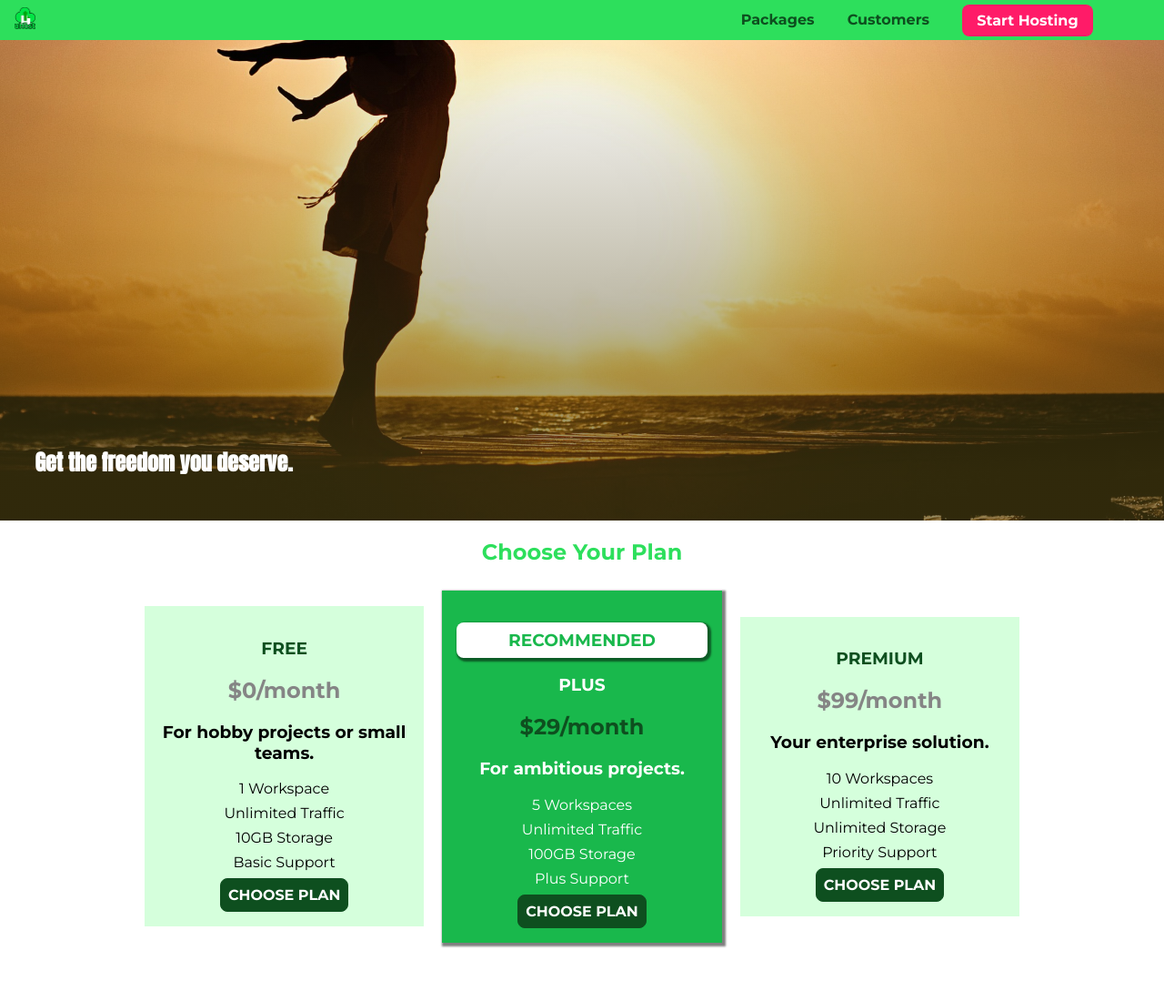
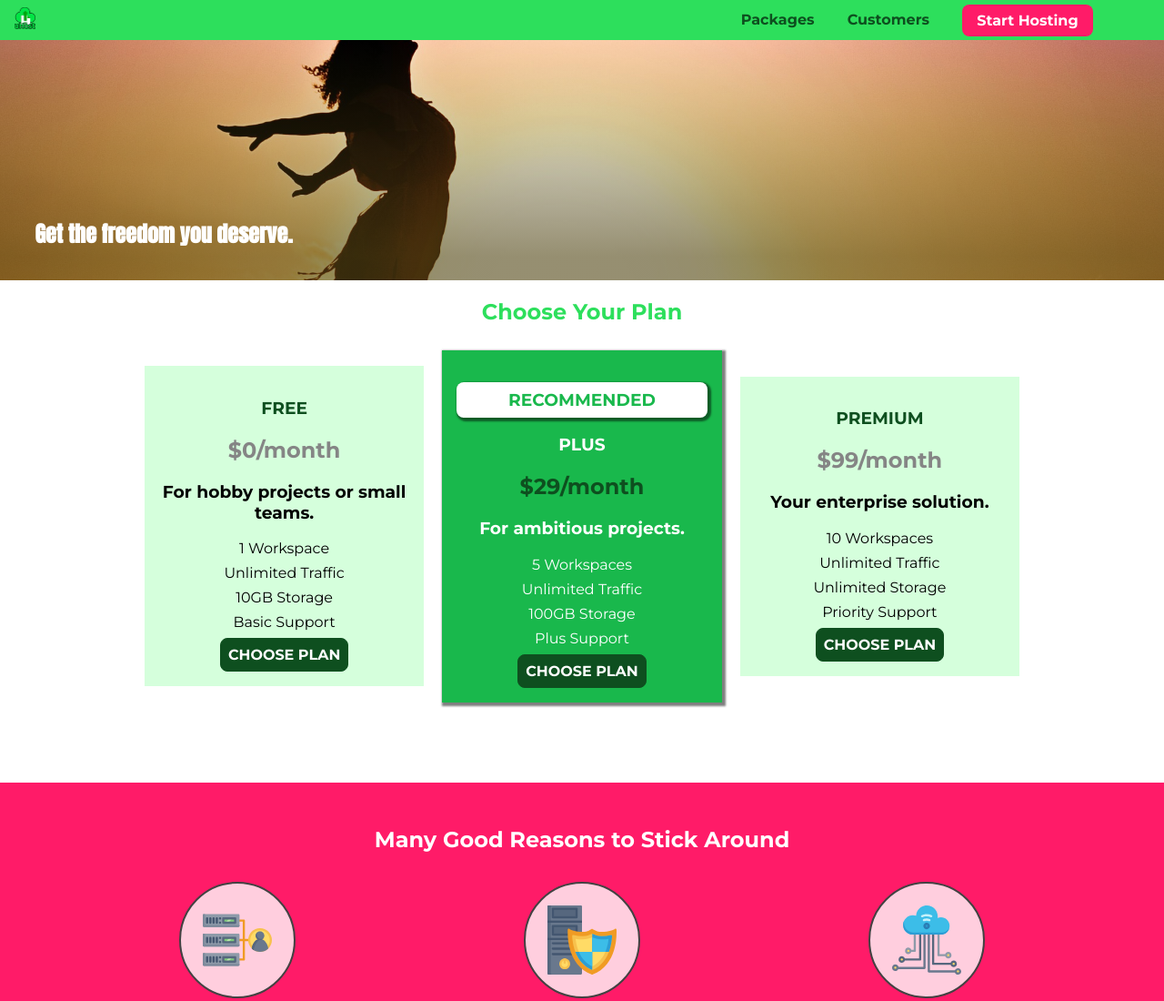
Before and after one commit to OlenaPetrova2002/Project-2-05, a plain HTML site: page index.html in a window 1280 px wide. Shown: the top 1100 px of the page at 91% size. Drawn offline with Linux system fonts and the light colour scheme.

Commit message:
112-vw, vh-6

```diff
--- a/main.css
+++ b/main.css
@@ -1,6 +1,6 @@
 #product-overview {
   background: linear-gradient(to top, rgba(80, 68, 18, 0.6) 10%, transparent),
-    url("images/freedom.jpg") left 10% bottom 20%/cover no-repeat border-box,
+    url("images/freedom.jpg") left 10% bottom 70%/cover no-repeat border-box,
     #ff1b68;
   /* background-image: url("freedom.jpg");
     background-size: cover;
@@ -10,8 +10,8 @@
     background-clip: border-box; */
   /* background-image: linear-gradient(180deg, red 70%, blue 60%, rgba(0,0,0,0.5)); */
   /* background-image: radial-gradient(ellipse farthest-corner at 20% 50%, red, blue 70%, green); */
-  width: 100%;
-  height: 528px;
+  width: 100vw;
+  height: 33vh;
   margin-top: 2.75rem;
   /* border: 5px dashed red; */
   position: relative;
```
